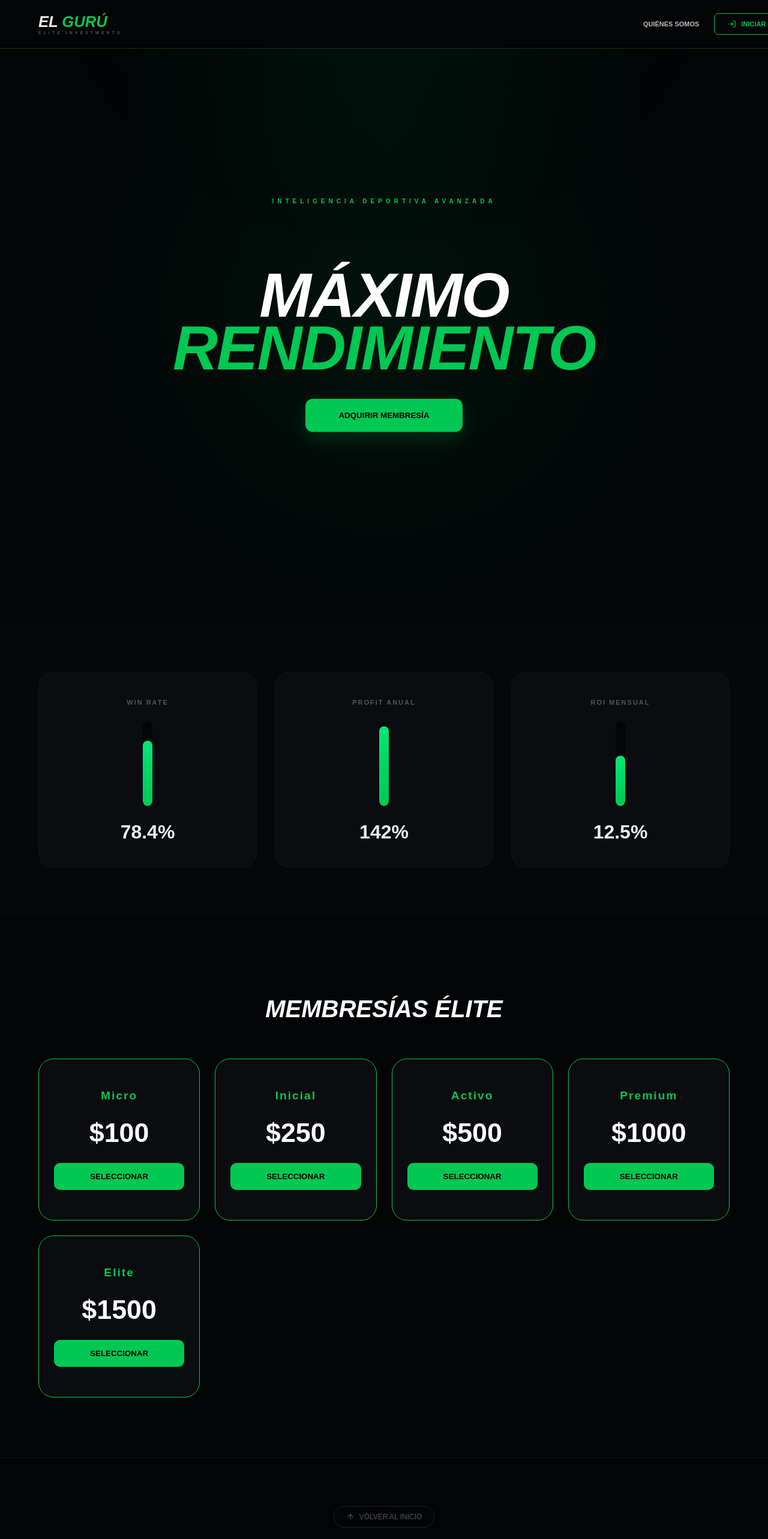
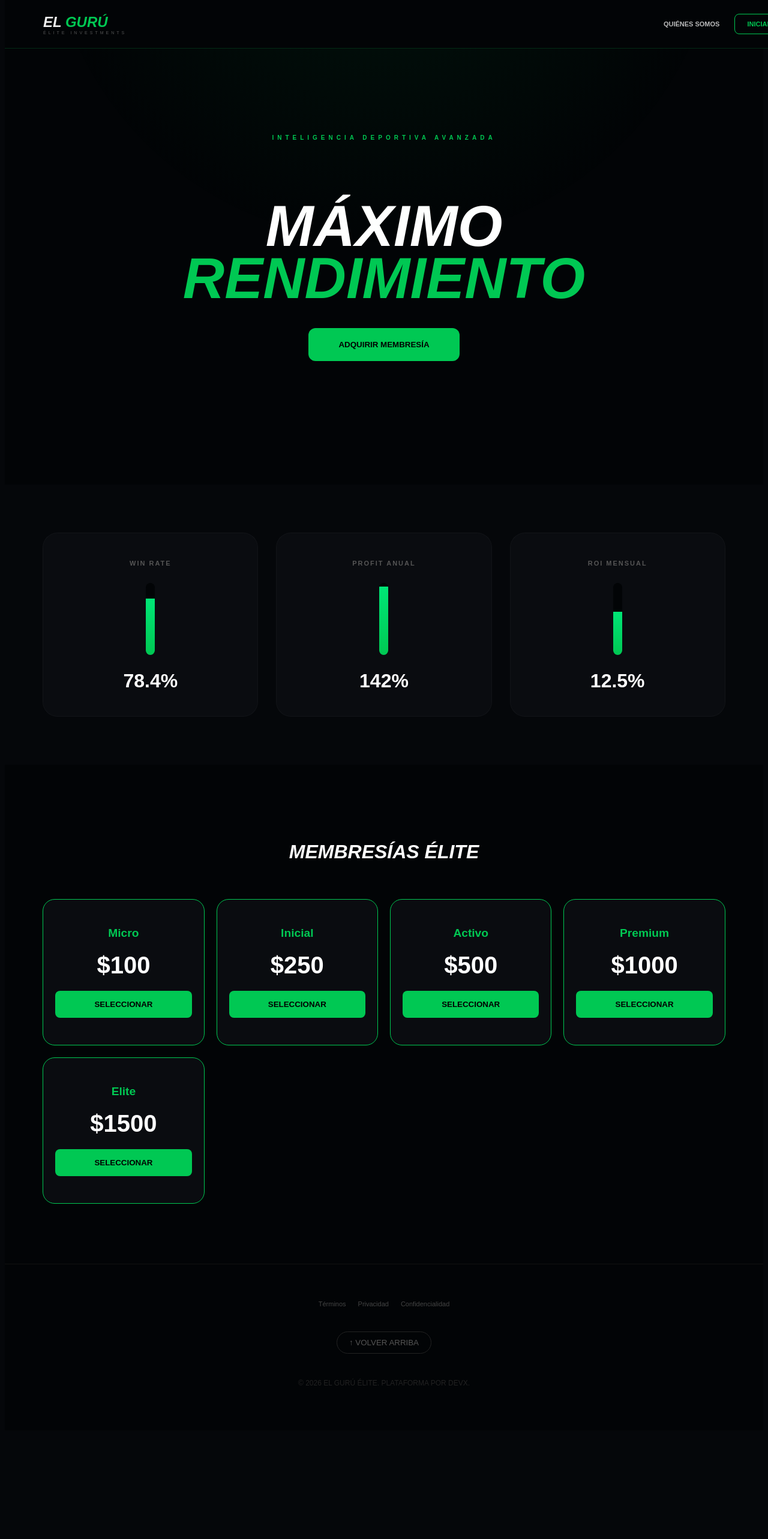
Before and after one commit to DeVx1978/el-guru-elite, a Next.js app: page / in a window 1280 px wide. Shown: the top 2566 px of the page at 60% size. After the commit the page ends 2393 px from the top, so only its background shows below. Built offline with nearby package versions, Linux system fonts and the light colour scheme.

Commit message:
Sistema Elite Full Responsive

```diff
--- a/src/app/page.tsx
+++ b/src/app/page.tsx
@@ -1,16 +1,17 @@
 "use client";
 import React, { useState, useEffect } from 'react';
-import { Menu, X, LogIn, Copyright, ArrowUp } from 'lucide-react';
+import { Menu, X, LogIn, Copyright, ShieldCheck, FileText, Lock, ArrowUp } from 'lucide-react';
 import Link from 'next/link';
 
-// 1. CARGADOR ÉLITE (BALÓN ANIMADO)
 const BallLoader = () => (
   <div style={{ display: 'flex', flexDirection: 'column', justifyContent: 'center', alignItems: 'center', height: '100vh', width: '100vw', backgroundColor: '#020406', position: 'fixed', top: 0, left: 0, zIndex: 9999 }}>
-    <div style={{ width: '60px', height: '60px', border: '4px solid rgba(0, 200, 83, 0.1)', borderTop: '4px solid #00C853', borderRadius: '50%', animation: 'spin 1s linear infinite', position: 'relative' }}>
-      <div style={{ position: 'absolute', top: '50%', left: '50%', transform: 'translate(-50%, -50%)', fontSize: '24px' }}>⚽</div>
-    </div>
+    <div style={{ width: '60px', height: '60px', border: '4px solid rgba(0, 200, 83, 0.1)', borderTop: '4px solid #00C853', borderRadius: '50%', animation: 'spin 1s linear infinite' }}></div>
+    <div style={{ position: 'absolute', fontSize: '24px', animation: 'bounce 1s infinite' }}>⚽</div>
     <p style={{ color: '#00C853', marginTop: '20px', letterSpacing: '4px', fontSize: '10px', fontWeight: 'bold' }}>CARGANDO EL GURÚ...</p>
-    <style jsx global>{` @keyframes spin { 0% { transform: rotate(0deg); } 100% { transform: rotate(360deg); } } `}</style>
+    <style jsx global>{`
+      @keyframes spin { 0% { transform: rotate(0deg); } 100% { transform: rotate(360deg); } }
+      @keyframes bounce { 0%, 100% { transform: translateY(-5px); } 50% { transform: translateY(5px); } }
+    `}</style>
   </div>
 );
 
@@ -20,7 +21,7 @@ export default function HomePage() {
   const [showStats, setShowStats] = useState(false);
 
   useEffect(() => {
-    const timer = setTimeout(() => setShowStats(true), 600);
+    const timer = setTimeout(() => setShowStats(true), 800);
     return () => clearTimeout(timer);
   }, []);
 
@@ -33,93 +34,84 @@ export default function HomePage() {
   return (
     <main style={{ backgroundColor: '#020406', minHeight: '100vh', color: 'white', fontFamily: 'Arial, sans-serif', overflowX: 'hidden' }}>
 
-      {/* NAVBAR REFORZADA */}
-      <nav style={{ padding: '0 5%', display: 'flex', justifyContent: 'space-between', alignItems: 'center', borderBottom: '1px solid rgba(0, 200, 83, 0.3)', position: 'fixed', top: 0, width: '100%', height: '80px', zIndex: 1000, backgroundColor: '#020406' }}>
+      {/* NAVBAR RESPONSIVE REAL */}
+      <nav style={{ padding: '0 5%', display: 'flex', justifyContent: 'space-between', alignItems: 'center', borderBottom: '1px solid rgba(0, 200, 83, 0.2)', position: 'fixed', top: 0, width: '100%', height: '80px', zIndex: 1000, backgroundColor: '#020406' }}>
         <div style={{ display:'flex', flexDirection:'column' }}>
-          <h2 style={{ color: '#eee', margin: 0, fontSize: '1.6rem', fontWeight: 900, fontStyle: 'italic' }}>EL <span style={{ color: '#00C853' }}>GURÚ</span></h2>
-          <p style={{ fontSize: '7px', letterSpacing: '4px', color: '#555', margin: 0, fontWeight: 'bold' }}>ÉLITE INVESTMENTS</p>
+          <h2 style={{ color: '#eee', margin: 0, fontSize: '1.5rem', fontWeight: 900, fontStyle: 'italic' }}>EL <span style={{ color: '#00C853' }}>GURÚ</span></h2>
+          <p style={{ fontSize: '7px', letterSpacing: '4px', color: '#555', margin: 0 }}>ÉLITE INVESTMENTS</p>
         </div>
 
-        {/* MENÚ PC (Visible solo en pantallas grandes) */}
-        <div className="pc-menu" style={{ display: 'none', gap: '25px', alignItems: 'center' }}>
+        {/* MENÚ PC */}
+        <div className="pc-nav" style={{ display: 'none', gap: '25px', alignItems: 'center' }}>
           <Link href="/quienes-somos" onClick={() => setLoading(true)} style={{ color:'#bbb', textDecoration:'none', fontSize:'11px', fontWeight:600 }}>QUIÉNES SOMOS</Link>
-          <button onClick={() => { setLoading(true); window.location.href = '/login'; }} style={{ backgroundColor: 'transparent', color: '#00C853', border: '1px solid #00C853', padding: '10px 22px', borderRadius: '8px', cursor: 'pointer', fontSize: '11px', fontWeight: 'bold', display: 'flex', alignItems: 'center', gap: '8px' }}>
-            <LogIn size={14} /> INICIAR SESIÓN
-          </button>
+          <button onClick={() => { setLoading(true); window.location.href = '/login'; }} style={{ backgroundColor: 'transparent', color: '#00C853', border: '1px solid #00C853', padding: '10px 20px', borderRadius: '8px', cursor: 'pointer', fontSize: '11px', fontWeight: 'bold' }}>INICIAR SESIÓN</button>
         </div>
 
-        {/* HAMBURGUESA MÓVIL (FORZADA VERDE NEÓN) */}
-        <div className="mobile-toggle" style={{ cursor: 'pointer', color: '#00C853', display: 'block' }} onClick={() => setMenuOpen(!menuOpen)}>
+        {/* HAMBURGUESA MÓVIL */}
+        <div className="mobile-toggle" style={{ cursor: 'pointer', color: '#00C853' }} onClick={() => setMenuOpen(!menuOpen)}>
           {menuOpen ? <X size={35} /> : <Menu size={35} />}
         </div>
 
-        {/* MENÚ DESPLEGABLE MÓVIL */}
+        {/* MENÚ DESPLEGABLE */}
         {menuOpen && (
           <div style={{ position: 'fixed', top: '80px', left: 0, width: '100vw', height: 'calc(100vh - 80px)', backgroundColor: '#020406', display: 'flex', flexDirection: 'column', justifyContent: 'center', alignItems: 'center', gap: '40px', zIndex: 999 }}>
             <Link href="/quienes-somos" style={{ color:'white', textDecoration:'none', fontSize: '24px', fontWeight: 'bold' }} onClick={() => setLoading(true)}>QUIÉNES SOMOS</Link>
             <Link href="/login" style={{ color:'#00C853', textDecoration:'none', fontSize: '24px', fontWeight: 'bold' }} onClick={() => setLoading(true)}>INICIAR SESIÓN</Link>
-            <button onClick={() => setMenuOpen(false)} style={{ background: 'rgba(255,255,255,0.05)', border: 'none', color: '#444', padding: '10px 30px', borderRadius: '20px' }}>CERRAR</button>
+            <button onClick={() => setMenuOpen(false)} style={{ background: '#111', border: 'none', color: '#555', padding: '10px 30px', borderRadius: '20px' }}>CERRAR</button>
           </div>
         )}
       </nav>
 
-      {/* HERO SECTION */}
-      <section style={{ minHeight: '100vh', display: 'flex', flexDirection: 'column', justifyContent: 'center', alignItems: 'center', textAlign: 'center', padding: '120px 20px', backgroundImage: 'radial-gradient(circle, rgba(0,200,83,0.07) 0%, transparent 70%)' }}>
+      {/* HERO */}
+      <section style={{ height: '100vh', display: 'flex', flexDirection: 'column', justifyContent: 'center', alignItems: 'center', textAlign: 'center', padding: '0 20px' }}>
         <h3 style={{ color: '#00C853', letterSpacing: '6px', fontSize: '10px', marginBottom: '20px' }}>INTELIGENCIA DEPORTIVA AVANZADA</h3>
-        <h1 style={{ fontSize: 'clamp(3rem, 12vw, 6.5rem)', fontWeight: 900, fontStyle: 'italic', lineHeight: '0.85', marginBottom: '40px', letterSpacing: '-2px' }}>MÁXIMO<br /><span style={{ color: '#00C853' }}>RENDIMIENTO</span></h1>
-        <button onClick={() => { setLoading(true); window.location.href = '/registro'; }} style={{ backgroundColor: '#00C853', color: 'black', padding: '20px 55px', borderRadius: '12px', border: 'none', fontWeight: 900, cursor: 'pointer', textTransform: 'uppercase', boxShadow: '0 10px 30px rgba(0,200,83,0.2)' }}>ADQUIRIR MEMBRESÍA</button>
+        <h1 style={{ fontSize: 'clamp(3rem, 10vw, 6rem)', fontWeight: 900, fontStyle: 'italic', lineHeight: '0.9', marginBottom: '40px' }}>MÁXIMO<br /><span style={{ color: '#00C853' }}>RENDIMIENTO</span></h1>
+        <button onClick={() => { setLoading(true); window.location.href = '/registro'; }} style={{ backgroundColor: '#00C853', color: 'black', padding: '20px 50px', borderRadius: '12px', border: 'none', fontWeight: 900, cursor: 'pointer', textTransform: 'uppercase' }}>ADQUIRIR MEMBRESÍA</button>
       </section>
 
-      {/* ESTADÍSTICAS (GRID BLINDADO) */}
+      {/* ESTADÍSTICAS DINÁMICAS (3 BARRAS) */}
       <section style={{ padding: '80px 5%', background: '#05070a' }}>
         <div style={{ display: 'grid', gridTemplateColumns: 'repeat(auto-fit, minmax(250px, 1fr))', gap: '30px', maxWidth: '1200px', margin: '0 auto' }}>
           {[ { t: 'WIN RATE', v: '78.4%', h: '78%' }, { t: 'PROFIT ANUAL', v: '142%', h: '95%' }, { t: 'ROI MENSUAL', v: '12.5%', h: '60%' } ].map(s => (
             <div key={s.t} style={{ background: '#0a0c10', padding: '40px', borderRadius: '25px', border: '1px solid rgba(255,255,255,0.03)', textAlign: 'center' }}>
               <span style={{ fontSize: '11px', color: '#555', fontWeight: 'bold', letterSpacing: '2px' }}>{s.t}</span>
-              <div style={{ height: '140px', width: '16px', background: '#020406', margin: '25px auto', borderRadius: '10px', position: 'relative', overflow: 'hidden' }}>
-                <div style={{ position: 'absolute', bottom: 0, width: '100%', height: showStats ? s.h : '0%', background: 'linear-gradient(to top, #00C853, #00E676)', borderRadius: '10px', transition: 'height 2.5s cubic-bezier(0.17, 0.67, 0.83, 0.67)' }}></div>
+              <div style={{ height: '120px', width: '15px', background: '#020406', margin: '25px auto', borderRadius: '10px', position: 'relative', overflow: 'hidden' }}>
+                <div style={{ position: 'absolute', bottom: 0, width: '100%', height: showStats ? s.h : '0%', background: 'linear-gradient(to top, #00C853, #00E676)', transition: 'height 2s ease-out' }}></div>
               </div>
-              <div style={{ fontSize: '32px', fontWeight: 900, color: '#eee' }}>{s.v}</div>
+              <div style={{ fontSize: '32px', fontWeight: 900 }}>{s.v}</div>
             </div>
           ))}
         </div>
       </section>
 
-      {/* MEMBRESÍAS (GRID BLINDADO PARA EVITAR DESORDEN) */}
+      {/* MEMBRESÍAS ALINEADAS */}
       <section style={{ padding: '100px 5%', textAlign: 'center' }}>
-        <h2 style={{ marginBottom: '60px', fontStyle: 'italic', fontSize: '2.5rem', fontWeight: 900 }}>MEMBRESÍAS ÉLITE</h2>
-        <div style={{ display: 'grid', gridTemplateColumns: 'repeat(auto-fit, minmax(220px, 1fr))', gap: '25px', maxWidth: '1300px', margin: '0 auto' }}>
+        <h2 style={{ marginBottom: '60px', fontStyle: 'italic', fontSize: '2rem', fontWeight: 900 }}>MEMBRESÍAS ÉLITE</h2>
+        <div style={{ display: 'grid', gridTemplateColumns: 'repeat(auto-fit, minmax(220px, 1fr))', gap: '20px', maxWidth: '1300px', margin: '0 auto' }}>
           {planes.map(p => (
-            <div key={p.n} style={{ background: '#0a0c10', padding: '50px 25px', borderRadius: '25px', border: '1px solid #00C853', display: 'flex', flexDirection: 'column', justifyContent: 'center', alignItems: 'center' }}>
-              <b style={{ color: '#00C853', letterSpacing: '2px', fontSize: '1.2rem' }}>{p.n}</b>
-              <h3 style={{ fontSize: '2.8rem', margin: '25px 0', fontWeight: 900 }}>${p.v}</h3>
-              <button onClick={() => { setLoading(true); window.location.href = '/registro'; }} style={{ width: '100%', background: '#00C853', border: 'none', padding: '15px', borderRadius: '10px', fontWeight: 900, cursor:'pointer', textTransform: 'uppercase' }}>SELECCIONAR</button>
+            <div key={p.n} style={{ background: '#0a0c10', padding: '45px 20px', borderRadius: '20px', border: '1px solid #00C853', display: 'flex', flexDirection: 'column', alignItems: 'center' }}>
+              <b style={{ color: '#00C853', fontSize: '1.2rem' }}>{p.n}</b>
+              <h3 style={{ fontSize: '2.5rem', margin: '20px 0', fontWeight: 900 }}>${p.v}</h3>
+              <button onClick={() => { setLoading(true); window.location.href = '/registro'; }} style={{ width: '100%', background: '#00C853', border: 'none', padding: '15px', borderRadius: '8px', fontWeight: 900, cursor:'pointer' }}>SELECCIONAR</button>
             </div>
           ))}
         </div>
       </section>
 
-      {/* FOOTER PROFESIONAL CON SALIDA */}
-      <footer style={{ padding: '80px 5%', borderTop: '1px solid #111', textAlign: 'center', backgroundColor: '#020406' }}>
-          <button onClick={() => window.scrollTo({top: 0, behavior: 'smooth'})} style={{ background: 'none', border: '1px solid #222', color: '#555', padding: '10px 20px', borderRadius: '30px', cursor: 'pointer', marginBottom: '40px', fontSize: '12px', display: 'inline-flex', alignItems: 'center', gap: '8px' }}>
-            <ArrowUp size={14} /> VOLVER AL INICIO
-          </button>
-          <div style={{ opacity: 0.3, fontSize: '12px' }}>
-            <p>© 2026 EL GURÚ ÉLITE.</p>
-            <p>PLATAFORMA DESARROLLADA 100% POR DEVX.</p>
+      {/* FOOTER COMPLETO CON TYC */}
+      <footer style={{ padding: '60px 5%', borderTop: '1px solid #111', textAlign: 'center', backgroundColor: '#020406' }}>
+          <div style={{ display: 'flex', justifyContent: 'center', flexWrap: 'wrap', gap: '20px', marginBottom: '40px', color: '#444', fontSize: '11px' }}>
+            <Link href="/terminos" style={{ textDecoration: 'none', color: 'inherit' }}>Términos</Link>
+            <Link href="/privacidad" style={{ textDecoration: 'none', color: 'inherit' }}>Privacidad</Link>
+            <Link href="/confidencialidad" style={{ textDecoration: 'none', color: 'inherit' }}>Confidencialidad</Link>
           </div>
+          <button onClick={() => window.scrollTo({top:0, behavior:'smooth'})} style={{ background: 'none', border: '1px solid #222', color: '#555', padding: '10px 20px', borderRadius: '20px', cursor: 'pointer', marginBottom: '30px' }}>↑ VOLVER ARRIBA</button>
+          <p style={{ fontSize: '12px', color: '#222' }}>© 2026 EL GURÚ ÉLITE. PLATAFORMA POR DEVX.</p>
       </footer>
 
       <style jsx global>{`
-        body { margin: 0; padding: 0; }
-        @media (min-width: 992px) {
-          .pc-menu { display: flex !important; }
-          .mobile-toggle { display: none !important; }
-        }
-        @media (max-width: 991px) {
-          .pc-menu { display: none !important; }
-          .mobile-toggle { display: block !important; }
-        }
+        @media (min-width: 992px) { .pc-nav { display: flex !important; } .mobile-toggle { display: none !important; } }
+        @media (max-width: 991px) { .pc-nav { display: none !important; } .mobile-toggle { display: block !important; } }
       `}</style>
     </main>
   );
```
